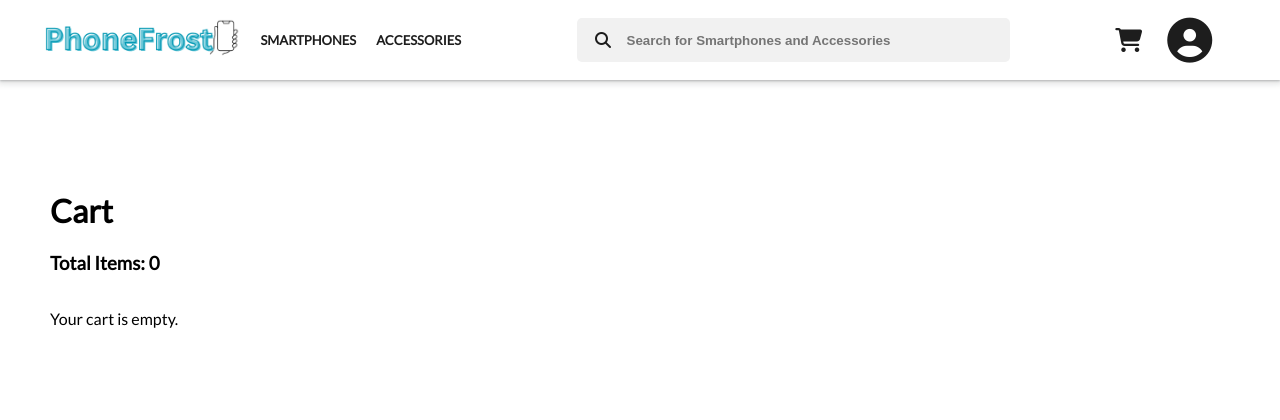
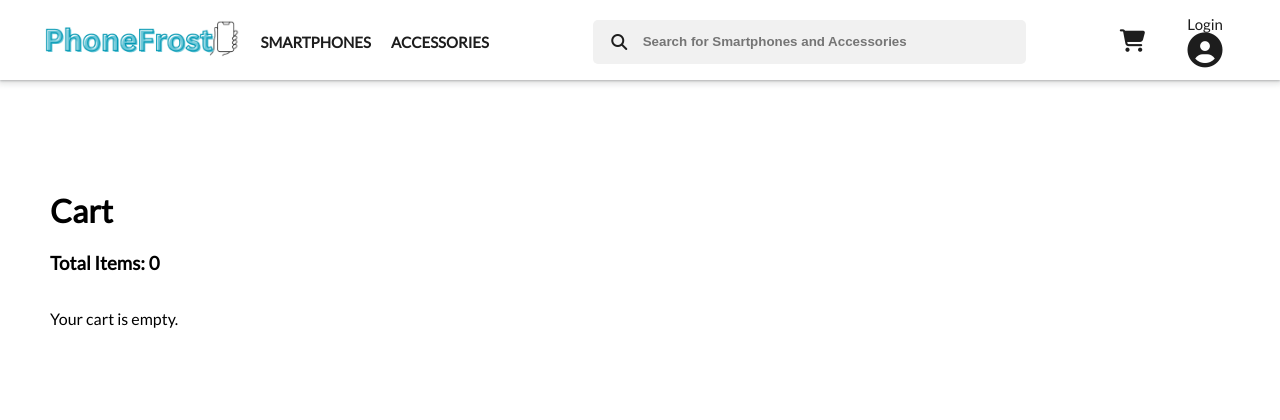
Before and after one commit to dipeshmahatto/PhoneFrost, a PHP site: page /cart.php in a window 1280 px wide. Shown: the top 420 px of the page. Run offline with PHP 8.4, Linux system fonts and the light colour scheme; some libraries are stand-ins or nearby versions.

Commit message:
modification

```diff
--- a/css/cart.css
+++ b/css/cart.css
@@ -62,7 +62,7 @@
     border-radius: 5px;
     cursor: pointer;
 }
-button a
+button a,a
 {
     text-decoration: none;
     color: white;
--- a/css/content.css
+++ b/css/content.css
@@ -52,7 +52,7 @@
     transition: transform 0.3s ease;
 }
 img:hover {
-    transform: translate(-10px, -10px);
+    transform: translate(-5px, -5px);
     /* Move image 10px to the right and 20px down on hover */
 }
 
--- a/css/header.css
+++ b/css/header.css
@@ -78,7 +78,10 @@
 
 .userIcon
 {
-    font-size: 45px;
+    font-size: 35px;
+    /* width: 35px;
+    height: 35px;
+    border-radius: 10px; */
 }
 #input
 {
--- a/header.php
+++ b/header.php
@@ -32,7 +32,7 @@
 
                         </i>
                     </a>
-                    <a href="#"> <i class="fas fa-user-circle userIcon"></i> </a>
+                    <a href="#">Login <i class="fas fa-user-circle userIcon"></i> </a>
                 </div>
             </div>
 
```
